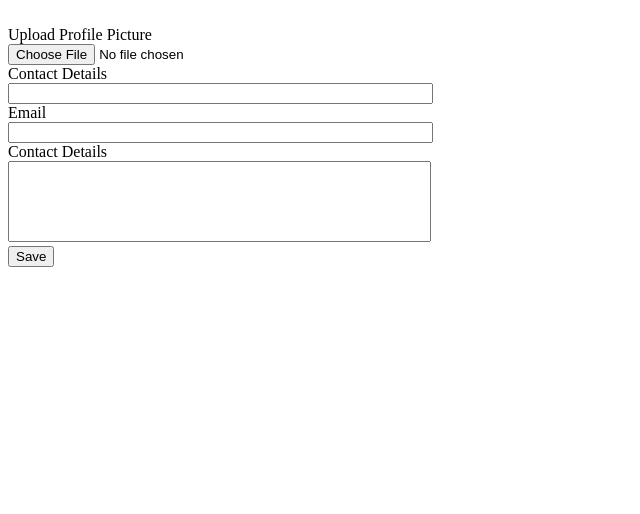
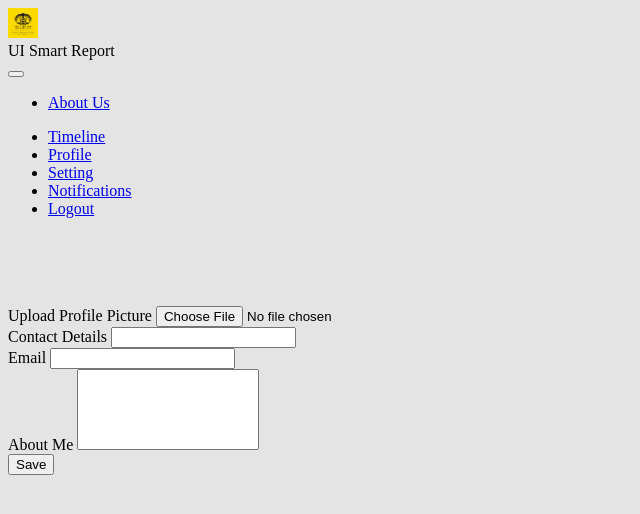
Before and after one commit to madriyanto/PPL-B4, a CodeIgniter app: the page made by UISmartReport/application/views/settingspacc.php in a window 1280 px wide. Shown: the top 514 px of the page, without its empty margins (0-640 px from the left). Run offline with CodeIgniter, Linux system fonts and the light colour scheme; data that the repository does not hold is empty.

Commit message:
User Story: Setting
added/edited files:
controllers: Setting
views: settingspacc,settinguser

```diff
--- a/UISmartReport/application/views/settingspacc.php
+++ b/UISmartReport/application/views/settingspacc.php
@@ -1,27 +1,83 @@
 <?php
 defined('BASEPATH') OR exit('No direct script access allowed');
 ?><!DOCTYPE html>
-<html lang="en">
-<head>
-	<meta charset="utf-8">
-	<title>Example</title>
+<style>
+	body {
+    	background-color: #E4E4E4;
+  	}
+	.navbar-bottom {
+	    margin-bottom: 0px;
+	    bottom: 0;
+	    position: fixed;
+	    width: 100%;
+  	}
+</style>
 </head>
 <body>
-
-<div id="container">
-	<?php echo $result; ?><br/>
-	<?php echo form_open_multipart('Setting') ?>
-		<label>Upload Profile Picture<label><br/>
-		<input type="file" name="userfile" size="20" /><br/>
-		<label>Contact Details</label><br/>
-		<input type="text" name="contact" size="50" value=<?php echo '"'.$Contact.'"'; ?> /><br/>
-		<label>Email<label><br/>
-		<input type="email" name="email" size="50" value=<?php echo '"'.$Email.'"'; ?> /><br/>
-		<label>Contact Details</label><br/>
-		<textarea name="about" rows="5" cols="50" style="resize:none"><?php echo $About; ?></textarea><br/>
-		<input type="submit" value="Save">
-	</form>
+<nav class="navbar-inverse navbar-fixed-top">
+	<div class="container-fluid">
+		<div class="navbar-header">
+			<div class="navbar-brand"><img src="<?php echo base_url('assets/images/makara.png'); ?>" class="img-rounded" alt="Cinque Terre" width="30" height="30"></div>
+			<div class="navbar-brand">UI Smart Report</div>
+			<button type="button" class="navbar-toggle" data-toggle="collapse" data-target="#myNavbar">
+				<span class="icon-bar"></span>
+				<span class="icon-bar"></span>
+				<span class="icon-bar"></span>
+			</button>
+		</div>
+		<div class="collapse navbar-collapse" id="myNavbar">
+			<ul class="nav navbar-nav">
+        		<li><a href="#">About Us</a></li>
+        	</ul>
+			<ul class="nav navbar-nav navbar-right">
+				<li><span class="navbar-brand"><a href="<?php echo base_url(); ?>">Timeline</a></span></li>
+				<li><span class="navbar-brand"><a href="<?php echo base_url('profile'); ?>">Profile</a></span></li>
+				<li><span class="navbar-brand"><a href="<?php echo base_url('setting'); ?>">Setting</a></span></li>
+				<li><span class="navbar-brand"><a href="<?php echo base_url('notifications'); ?>">Notifications</a></span></li>
+				<li><span class="navbar-brand"><a href="#" data-toggle="modal" data-target="#myModal">Logout</a></span></li>
+			</ul>
+		</div>
+	</div>
+</nav>
+<br><br><br><br>
+<div class="container">
+	<div class="col-md-6">
+		<?php
+			if ($result!="") {
+				if($result=="Saved!"){
+					?>
+					<div class="alert alert-success fade in">
+					<?php
+				} else {
+					?>
+					<div class="alert alert-danger fade in">
+					<?php
+				}
+				?>
+					<a href="#" class="close" data-dismiss="alert" aria-label="close">&times;</a>
+		    		<strong><?php echo $result; ?></strong>
+		  		</div>
+		  		<?php
+			}
+		?>
+		<form role="form" action="<?php echo base_url('setting'); ?>" enctype="multipart/form-data" method="post" accept-charset="utf-8">
+			<div class="form-group">
+				<label for="uploadfile">Upload Profile Picture</label>
+				<input id="uploadfile" type="file" name="userfile">
+			</div>
+			<div class="form-group">
+				<label for="contact">Contact Details</label>
+				<input id="contact" type="text" class="form-control" name="contact" value=<?php echo '"'.$Contact.'"'; ?> />
+			</div>
+			<div class="form-group">
+				<label for="email">Email</label>
+				<input id="email" type="email" class="form-control" name="email" value=<?php echo '"'.$Email.'"'; ?> />
+			</div>
+			<div class="form-group">
+				<label for="about">About Me</label>
+				<textarea id="about" name="about" class="form-control" rows="5" style="resize:none"><?php echo $About; ?></textarea>
+			</div>
+			<button type="submit" class="btn btn-default">Save</button>
+		</form>
+	</div>
 </div>
-
-</body>
-</html>
```
Also changed, not shown: UISmartReport/application/controllers/Setting.php (+18 -0 lines), UISmartReport/application/views/settinguser.php (+69 -17 lines).
